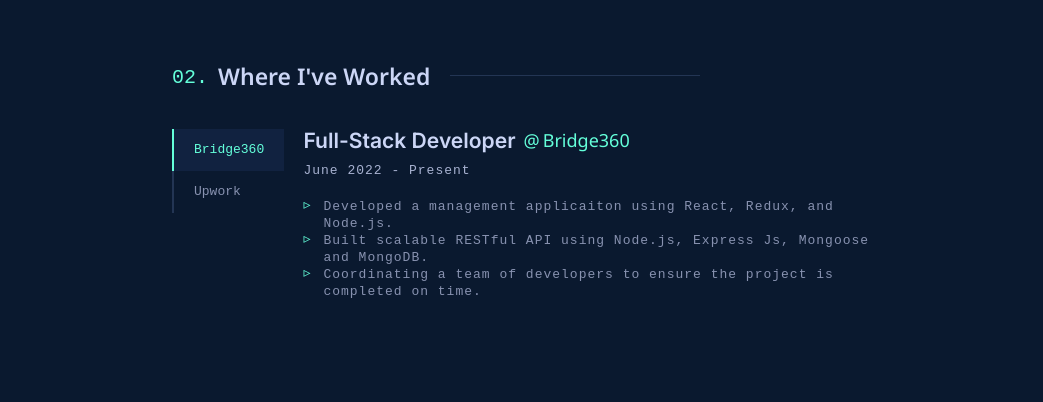
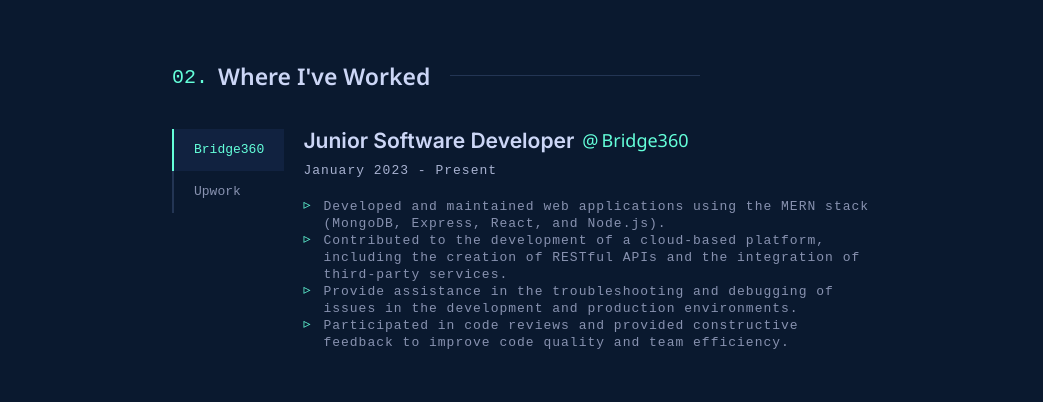
Before and after one commit to tea-scripts/portfolio, a React (Create React App) app: page / in a window 1280 px wide. Shown: the part 1260-1662 px from the top of the page, without its empty margins (118-1161 px from the left). Built offline with nearby package versions, Linux system fonts and the light colour scheme.

Commit message:
Updated Experience ✅

```diff
--- a/src/components/Experience.jsx
+++ b/src/components/Experience.jsx
@@ -4,12 +4,13 @@
   {
     id: 'bridgethreesixty',
     company: 'Bridge360',
-    position: 'Full-Stack Developer',
-    date: 'June 2022 - Present',
+    position: 'Junior Software Developer',
+    date: 'January 2023 - Present',
     description: [
-      'Developed a management applicaiton using React, Redux, and Node.js.',
-      'Built scalable RESTful API using Node.js, Express Js, Mongoose and MongoDB.',
-      'Coordinating a team of developers to ensure the project is completed on time.',
+      'Developed and maintained web applications using the MERN stack (MongoDB, Express, React, and Node.js).',
+      'Contributed to the development of a cloud-based platform, including the creation of RESTful APIs and the integration of third-party services.',
+      'Provide assistance in the troubleshooting and debugging of issues in the development and production environments.',
+      'Participated in code reviews and provided constructive feedback to improve code quality and team efficiency.',
     ],
     url: 'https://www.bridge360.ph/about-us',
   },
```
